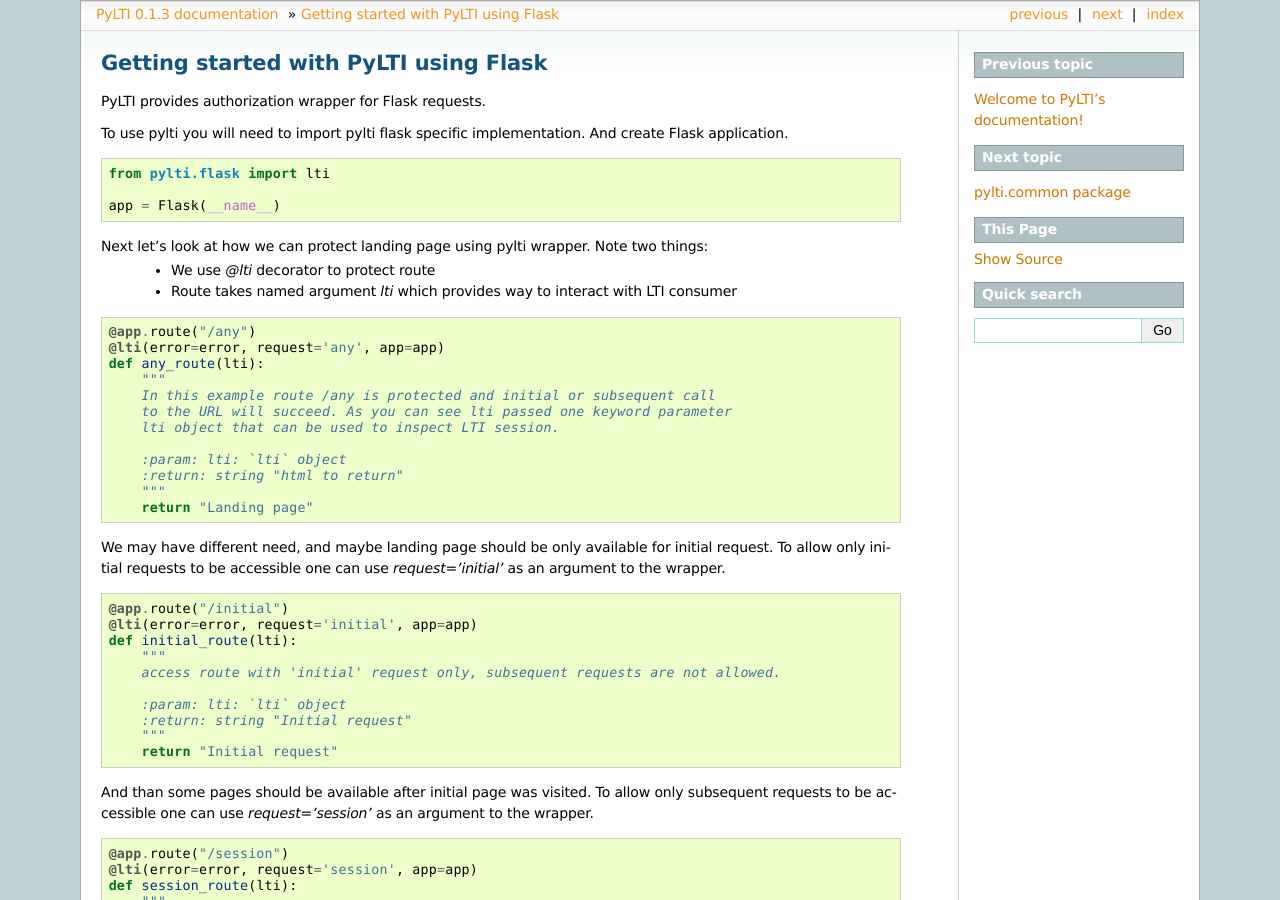
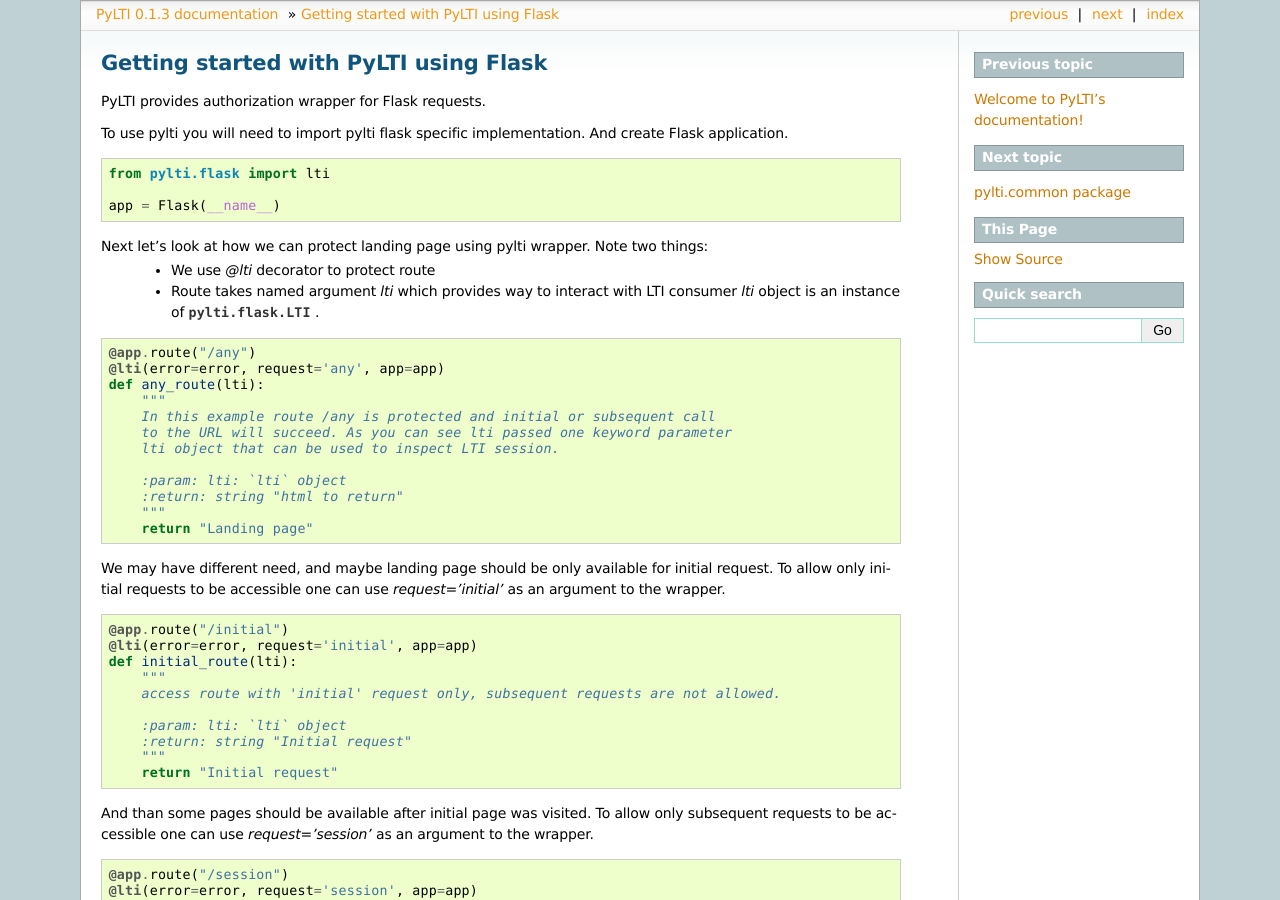
Before and after one commit to mitodl/pylti, a Sphinx documentation site: the page built from docs/source/flask.rst, in a window 1280 px wide and 900 px high. Built offline with Sphinx 7.4.7, drawn with Linux system fonts in a browser that asks for light colours; pages that are not in the unit, such as notebooks, are missing from menus.

Commit message:
Updating documentation

```diff
--- a/docs/source/flask.rst
+++ b/docs/source/flask.rst
@@ -15,6 +15,7 @@
 Next let's look at how we can protect landing page using pylti wrapper. Note two things:
  * We use *@lti* decorator to protect route
  * Route takes named argument *lti* which provides way to interact with LTI consumer
+   *lti* object is an instance of :py:class:`pylti.flask.LTI` .
 
 .. code-block:: python
 
--- a/docs/source/index.rst
+++ b/docs/source/index.rst
@@ -9,7 +9,6 @@
 Contents:
 
 .. toctree::
-    :maxdepth: 2
    flask.rst
    pylti_common.rst
    pylti_flask.rst
```
